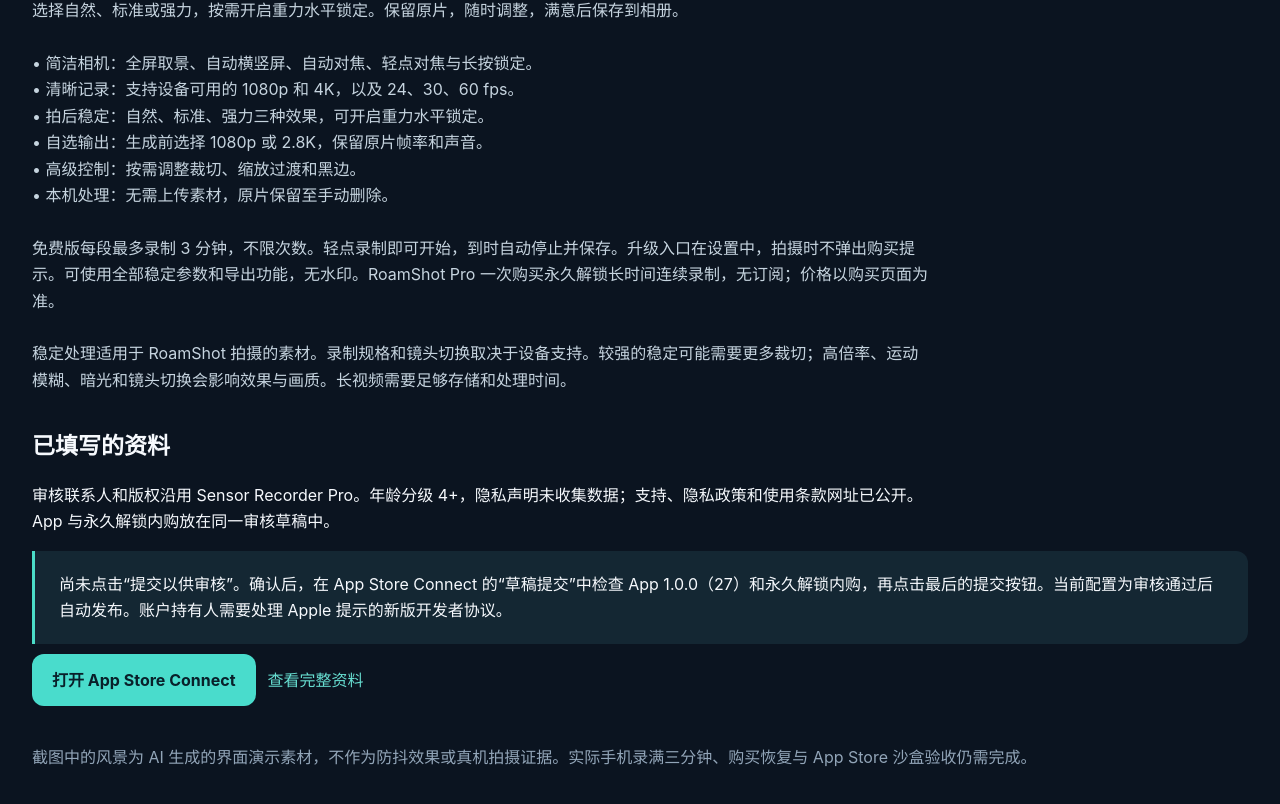
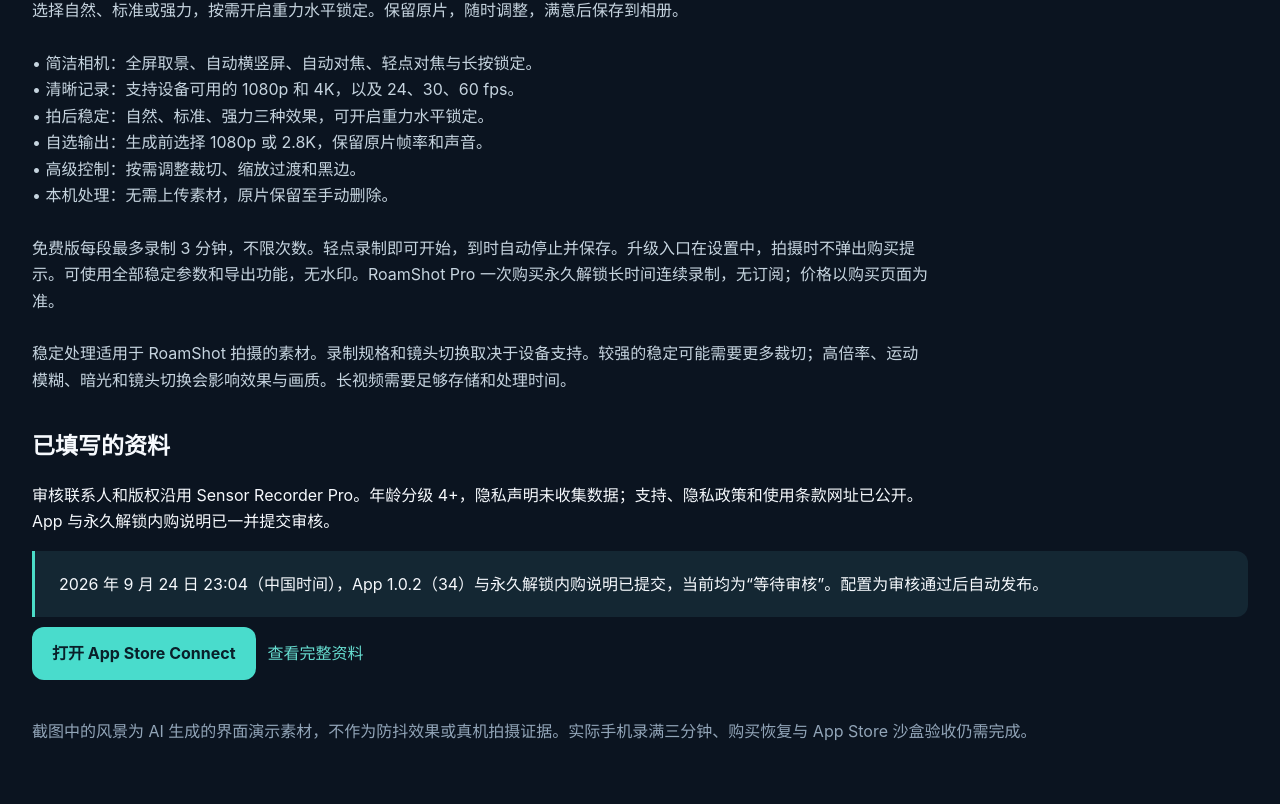
Before and after one commit to ydsf16/ios_action_camera, a plain HTML site: page docs/app-store/review.html in a window 1280 px wide. Shown: the part 2181-2985 px from the top of the page. Drawn offline with Linux system fonts and the light colour scheme.

Commit message:
Document build 34 App Store review submission

```diff
--- a/docs/app-store/review.html
+++ b/docs/app-store/review.html
@@ -23,4 +23,4 @@
 免费版每段最多录制 3 分钟，不限次数。轻点录制即可开始，到时自动停止并保存。升级入口在设置中，拍摄时不弹出购买提示。可使用全部稳定参数和导出功能，无水印。RoamShot Pro 一次购买永久解锁长时间连续录制，无订阅；价格以购买页面为准。
 
 稳定处理适用于 RoamShot 拍摄的素材。录制规格和镜头切换取决于设备支持。较强的稳定可能需要更多裁切；高倍率、运动模糊、暗光和镜头切换会影响效果与画质。长视频需要足够存储和处理时间。</p>
-<h2>已填写的资料</h2><p>审核联系人和版权沿用 Sensor Recorder Pro。年龄分级 4+，隐私声明未收集数据；支持、隐私政策和使用条款网址已公开。App 与永久解锁内购放在同一审核草稿中。</p><div class="notice">尚未点击“提交以供审核”。确认后，在 App Store Connect 的“草稿提交”中检查 App 1.0.0（27）和永久解锁内购，再点击最后的提交按钮。当前配置为审核通过后自动发布。账户持有人需要处理 Apple 提示的新版开发者协议。</div><a class="action" href="https://appstoreconnect.apple.com/apps/6811549990/distribution/ios/version/inflight">打开 App Store Connect</a><a href="metadata-zh-Hans.md">查看完整资料</a><footer>截图中的风景为 AI 生成的界面演示素材，不作为防抖效果或真机拍摄证据。实际手机录满三分钟、购买恢复与 App Store 沙盒验收仍需完成。</footer></main></html>
+<h2>已填写的资料</h2><p>审核联系人和版权沿用 Sensor Recorder Pro。年龄分级 4+，隐私声明未收集数据；支持、隐私政策和使用条款网址已公开。App 与永久解锁内购说明已一并提交审核。</p><div class="notice">2026 年 9 月 24 日 23:04（中国时间），App 1.0.2（34）与永久解锁内购说明已提交，当前均为“等待审核”。配置为审核通过后自动发布。</div><a class="action" href="https://appstoreconnect.apple.com/apps/6811549990/distribution/ios/version/inflight">打开 App Store Connect</a><a href="metadata-zh-Hans.md">查看完整资料</a><footer>截图中的风景为 AI 生成的界面演示素材，不作为防抖效果或真机拍摄证据。实际手机录满三分钟、购买恢复与 App Store 沙盒验收仍需完成。</footer></main></html>
```
Also changed, not shown: 3 other files.
